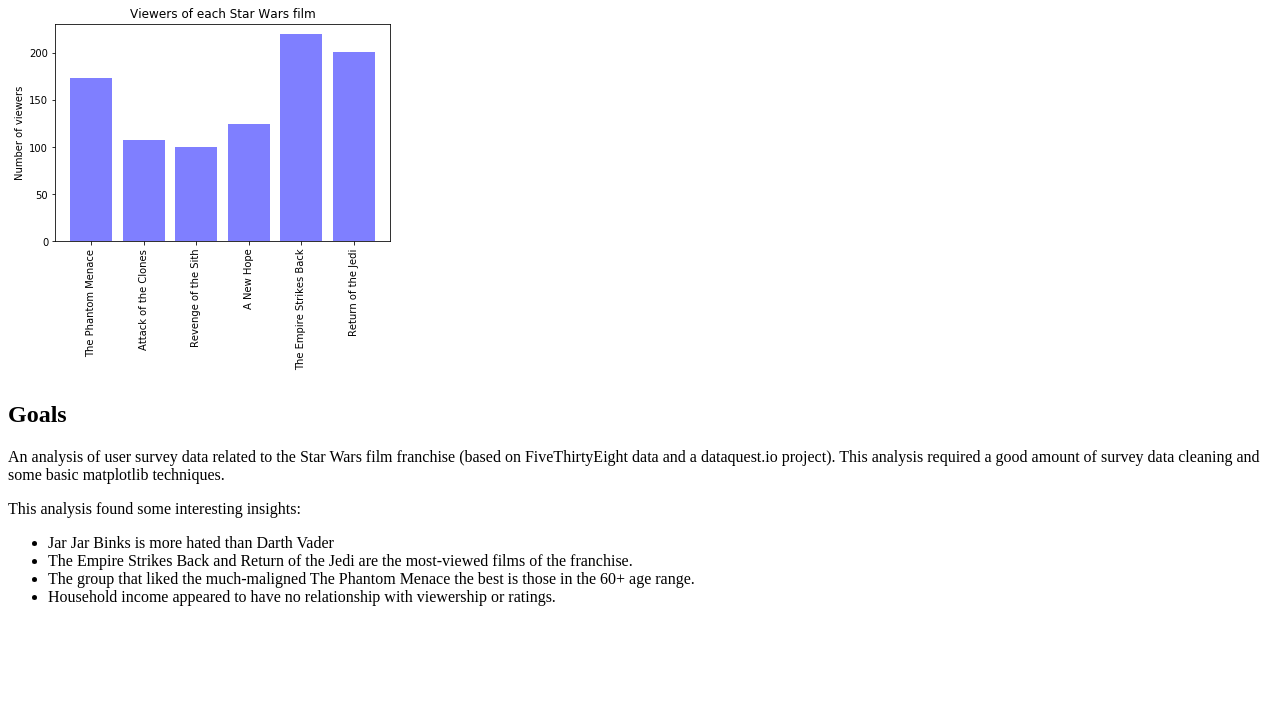
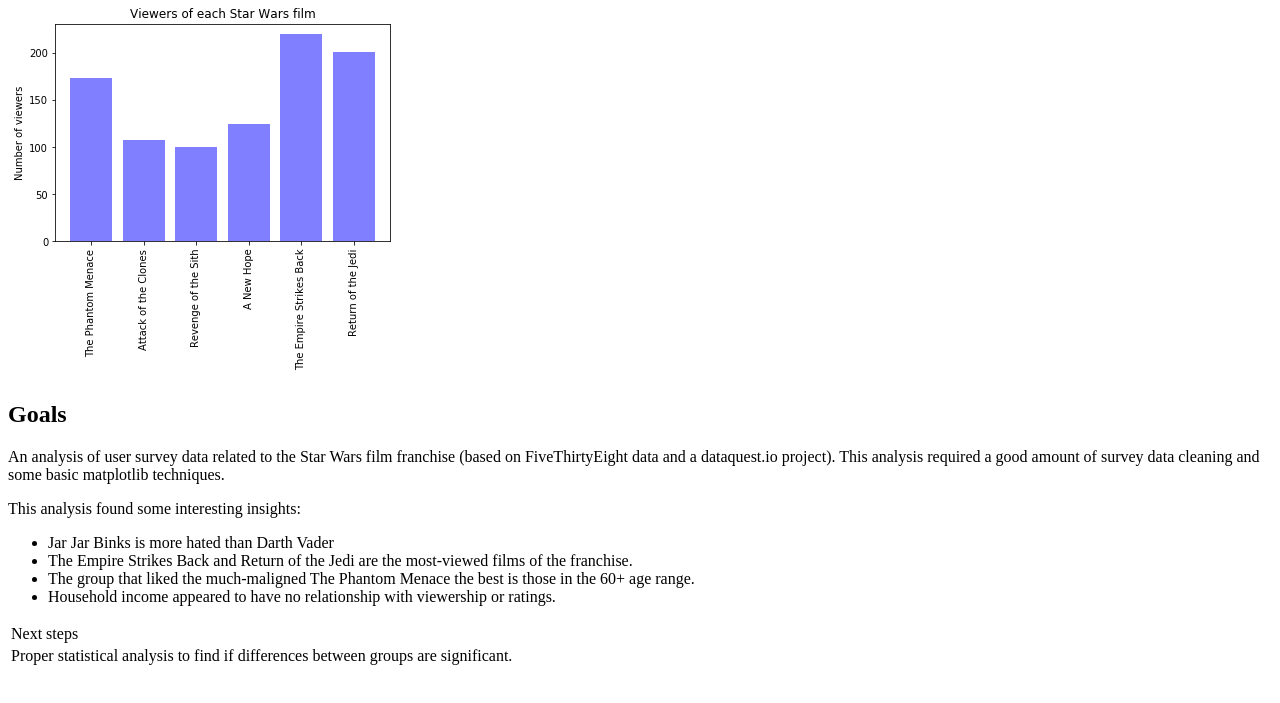
Before and after one commit to skonkiel/star_wars, a plain HTML site: page index.html in a window 1280 px wide. Shown: the part 79-782 px from the top of the page. Drawn offline with Linux system fonts and the light colour scheme.

Commit message:
added next steps table

```diff
--- a/index.html
+++ b/index.html
@@ -21,6 +21,19 @@
         <li>Household income appeared to have no relationship with viewership or ratings.</li>
     </ul>
     </p>
+    <table>
+        <thead>
+            <tr>
+                <td>Next steps</td>
+            </tr>
+        </thead>
+        <tbody>
+            <tr>
+                <td>Proper statistical analysis to find if differences between groups are significant.</td>
+            </tr>
+        </tbody>
+    </table>
+
 
 </body>
 </html>
```
